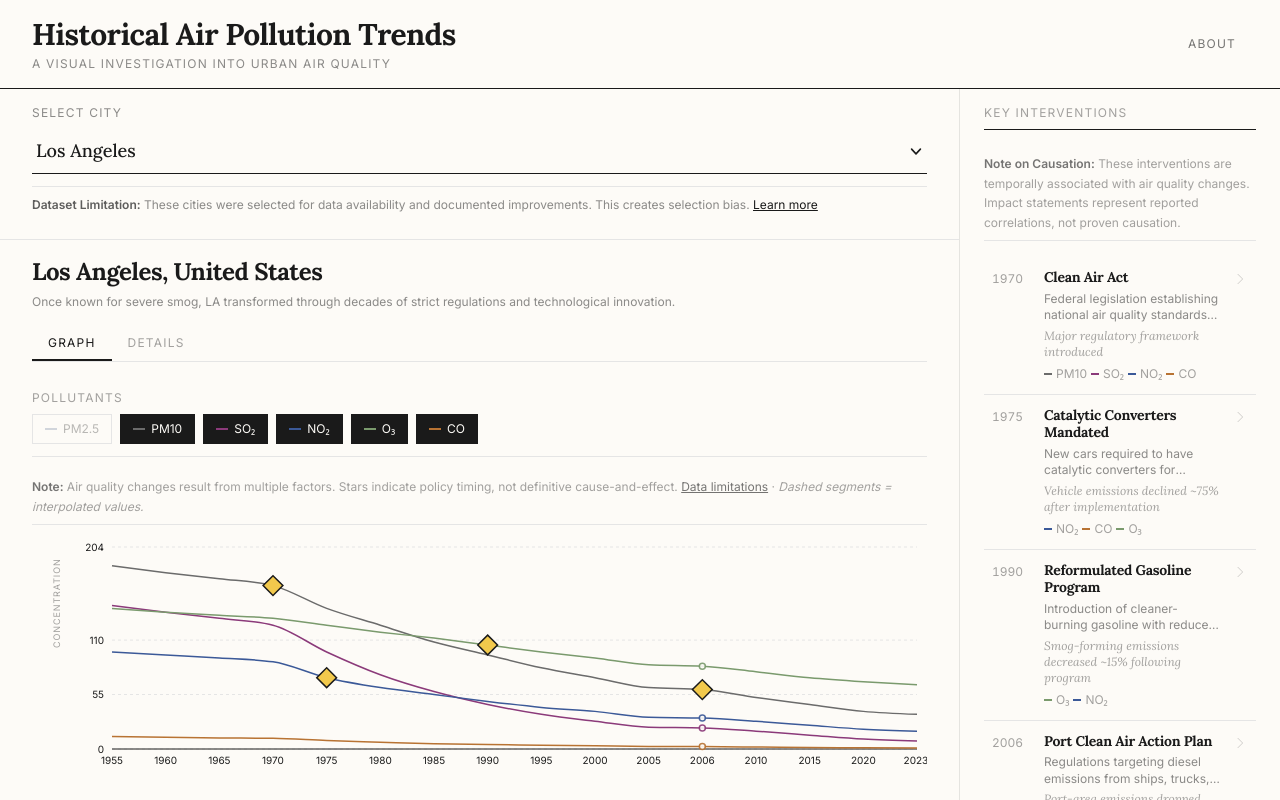
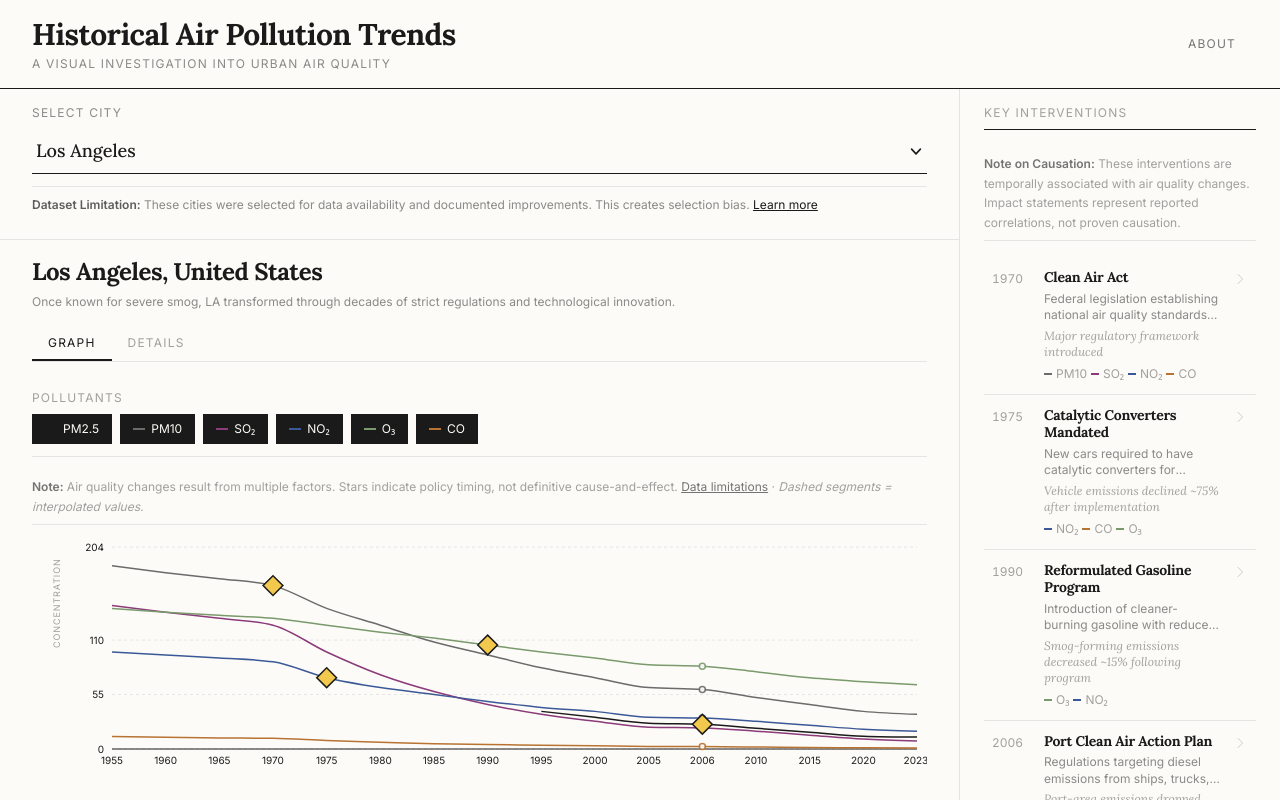
Before and after one commit to rakshran/aqi-tracker, a React (Vite) app: page / in a window 1280 px wide. Built offline with nearby package versions, Linux system fonts and the light colour scheme.

Commit message:
2.5 pre selected

```diff
--- a/src/components/PollutionChart.jsx
+++ b/src/components/PollutionChart.jsx
@@ -116,7 +116,7 @@ export default function PollutionChart({ city, onInterventionClick }) {
   const [showAboutModal, setShowAboutModal] = useState(false);
   const [visiblePollutants, setVisiblePollutants] = useState(() => {
     const availablePollutants = Object.keys(pollutantInfo).filter(
-      p => city?.data[0]?.[p] !== undefined
+      p => city?.data?.some(dataPoint => dataPoint[p] !== undefined)
     );
     return Object.fromEntries(availablePollutants.map(p => [p, true]));
   });
```
